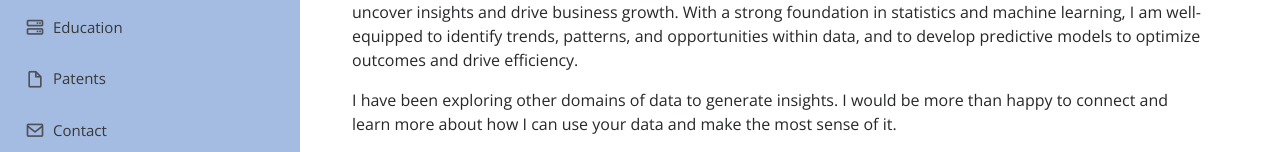
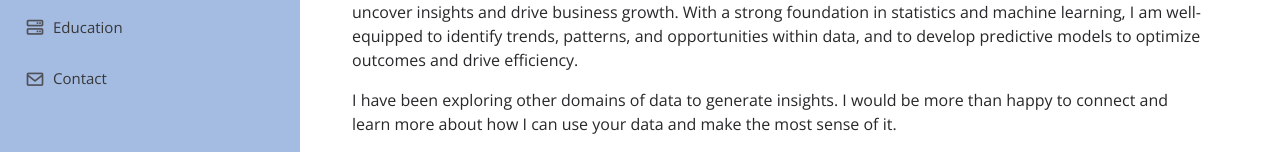
Before and after one commit to jupdec/jupdec.github.io, a plain HTML site: page index.html in a window 1280 px wide. Shown: the part 443-595 px from the top of the page. Drawn offline with nearby package versions, Linux system fonts and the light colour scheme.

Commit message:
Minor updates

```diff
--- a/index.html
+++ b/index.html
@@ -62,7 +62,6 @@
           <li><a href="#experience" class="nav-link scroll to"><i class="bx bx-file-blank"></i> <span>Experience</span></a></li>
           <li><a href="#projects" class="nav-link scroll to"><i class="bx bx-book-content"></i> <span>Projects</span></a></li>
           <li><a href="#education" class="nav-link scroll to"><i class="bx bx-server"></i> <span>Education</span></a></li>
-          <li><a href="#patents" class="nav-link scroll to"><i class="bx bx-file-blank"></i> <span>Patents</span></a></li>
           <li><a href="#contact" class="nav-link scroll to"><i class="bx bx-envelope"></i> <span>Contact</span></a></li>
         </ul>
       </nav><!-- .nav-menu -->
```
Also changed, not shown: assets/img/apple-touch-icon.png (deleted).
